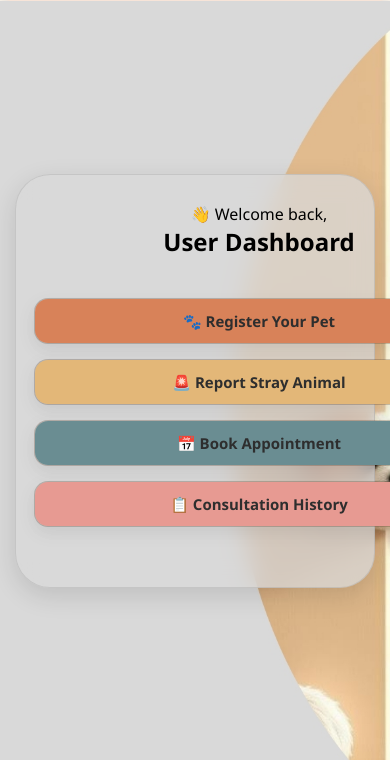
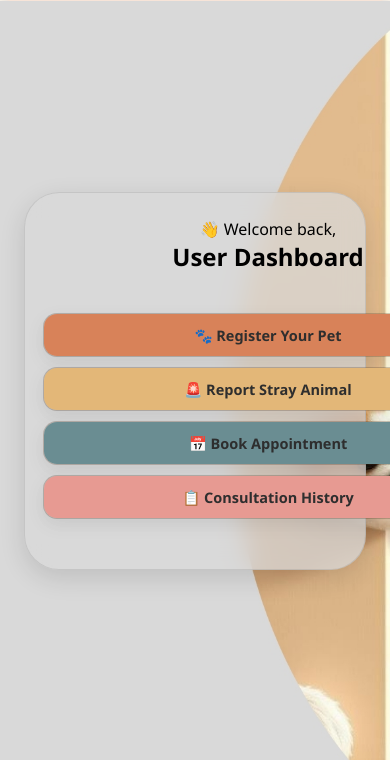
Before and after one commit to riya-24jagtap/AniCare---deploy, a Flask app: template templates/user_dashboard.html in a window 390 px wide; the page is wider, and only the part inside the window is pictured. Shown: the part 162-922 px from the top of that part. Run offline with Flask 3, Linux system fonts and the light colour scheme; the template is opened without the code that fills it, so the values that code supplies are empty; parts of the project's set-up code (start-up, migrations or seed data) failed here and were passed over.

Commit message:
Updated user dashboard css

```diff
--- a/static/css/user_dashboard.css
+++ b/static/css/user_dashboard.css
@@ -10,6 +10,7 @@
   --btn-5: #E79A92;
   --border-dark: rgba(75, 54, 33, 0.25);
 }
+
 
 * {
   margin: 0;
@@ -110,22 +111,6 @@
 }
 
 
-.dashboard-container {
-  background: rgba(217, 217, 217, 0.75); /* smooth translucent */
-  -webkit-backdrop-filter: blur(12px);
-  backdrop-filter: blur(12px);
-
-  width: 100%;
-  max-width: 520px;
-  padding: 40px 28px 55px;
-
-  border-radius: 35px;
-  border: 1px solid rgba(136, 134, 134, 0.25);
-  box-shadow: 0 8px 26px rgba(0, 0, 0, 0.12);
-
-  text-align: center;
-  transition: transform 0.3s ease, box-shadow 0.3s ease;
-}
 .welcome {
   font-size: 20px;
   font-weight: 600;
@@ -143,7 +128,23 @@
   background-color: #8F9779 !important;
   color: white !important;
 }
+.dashboard-container {
+  background: rgba(217, 217, 217, 0.75);
+  -webkit-backdrop-filter: blur(12px);
+  backdrop-filter: blur(12px);
 
+  width: 90%;               /* allow responsive shrinking */
+  max-width: 450px;         /* prevent overflow */
+  margin: auto;             /* center container */
+  padding: 35px 22px 45px;  /* slightly tighter padding */
+
+  border-radius: 35px;
+  border: 1px solid rgba(136, 134, 134, 0.25);
+  box-shadow: 0 8px 26px rgba(0, 0, 0, 0.12);
+
+  text-align: center;
+  transition: transform 0.3s ease, box-shadow 0.3s ease;
+}
 
 .action-btn {
   display: block;
@@ -159,6 +160,10 @@
   transition: 0.3s ease;
   box-shadow: 0 6px 18px rgba(0, 0, 0, 0.08);
   background-clip: padding-box;
+}
+.action-btn {
+  width: 100%;
+  box-sizing: border-box;  /* ensures padding doesn't overflow */
 }
 
 .btn-1 { background-color: var(--btn-1); }
@@ -267,3 +272,17 @@
     padding: 12px;
   }
 }
+@media (max-width: 480px) {
+
+  .dashboard-container {
+    width: 95%;
+    max-width: 380px;
+    padding: 25px 18px 40px;
+  }
+
+  .action-btn {
+    font-size: 14.5px;
+    padding: 11px;
+    margin: 10px 0;
+  }
+}
```
